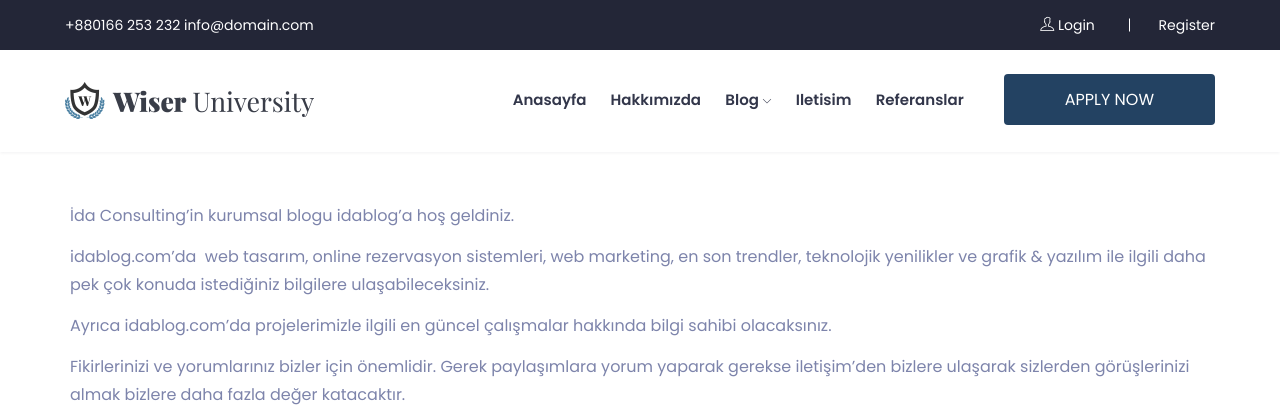
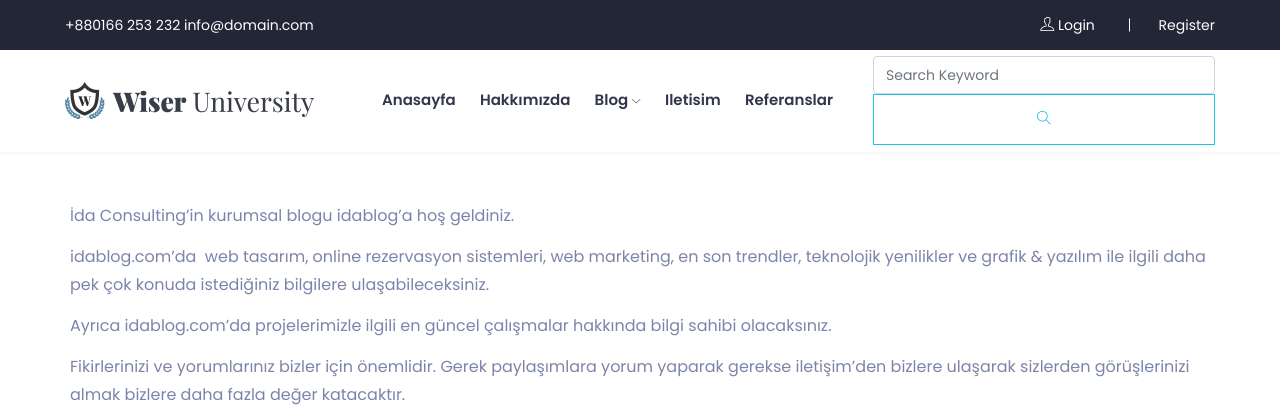
Before and after one commit to gurkankirmaci/DjangoBlogProject, a Django app: page /hakkimizda/ in a window 1280 px wide. Shown: the top 420 px of the page. Run offline with Django 3.2, Linux system fonts and the light colour scheme; data comes from the database, SQL or seed files in the repository; both versions use the stored data as it was after the commit; some libraries are stand-ins or nearby versions.

Commit message:
ürün arama aktifleştirildi...

```diff
--- a/home/templates/header.html
+++ b/home/templates/header.html
@@ -51,7 +51,20 @@
                                     </div>
                                     <div class="Appointment">
                                         <div class="book_btn d-none d-lg-block">
-                                            <a data-scroll-nav='1' href="#">Apply NOw</a>
+                                    <!--form start    -->
+                                    <form action="search/" method="post">
+                                        {% csrf_token %}
+
+                                                <input name="query"  type="text" class="form-control" placeholder='Search Keyword'
+                                                    onfocus="this.placeholder = ''"
+                                                    onblur="this.placeholder = 'Search Keyword'">
+
+                                        <button class="button rounded-0 primary-bg text-white w-100 btn_1 boxed-btn"
+                                            type="submit"><i class="ti-search"></i></button>
+                                    </form>
+
+                                   <!--form end    -->
+
                                         </div>
                                     </div>
                                 </div>
--- a/home/views.py
+++ b/home/views.py
@@ -1,6 +1,7 @@
 from django.http import  HttpResponse, HttpResponseRedirect
 from django.shortcuts import render
 from django.contrib import messages
+
 
 # Create your views here.
 from home.models import Setting, ContactFormu, ContactFormMessage
@@ -8,6 +9,8 @@ from home.models import Setting, ContactFormu, ContactFormMessage
 from product.models import Product,Category
 
 from product.models import Images,Comment
+
+from home.forms import SearchForm
 
 
 def index(request):
@@ -80,3 +83,17 @@ def product_detail(request,id,slug):
                }
 
     return render(request,'product_detail.html',context)
+
+def product_search(request):
+    if request.method == 'POST': #form post edildiyse
+        form = SearchForm(request.POST)
+        if form.is_valid():
+            category = Category.objects.all()
+            query = form.cleaned_data['query']  #formdan bilgiyi al
+            products = Product.objects.filter(title__icontains= query)  #select * from product where title like %query%
+            #return HttpResponse(products)
+            context = {'products': products,
+                       'category': category,
+                        }
+            return render(request, 'products_search.html',context)
+    return HttpResponseRedirect('/')
--- a/project2/urls.py
+++ b/project2/urls.py
@@ -32,7 +32,7 @@ urlpatterns = [
     path('ckeditor/', include('ckeditor_uploader.urls')),
     path('category/<int:id>/<slug:slug>/', views.category_products,name ='category_products'),
     path('product/<int:id>/<slug:slug>/', views.product_detail, name ='product_detail'),
-
+    path('search/', views.product_search, name='product_search'),
 ]
 if settings.DEBUG: #new
     urlpatterns += static(settings.MEDIA_URL, document_root=settings.MEDIA_ROOT)
```
Also changed, not shown: db.sqlite3.
